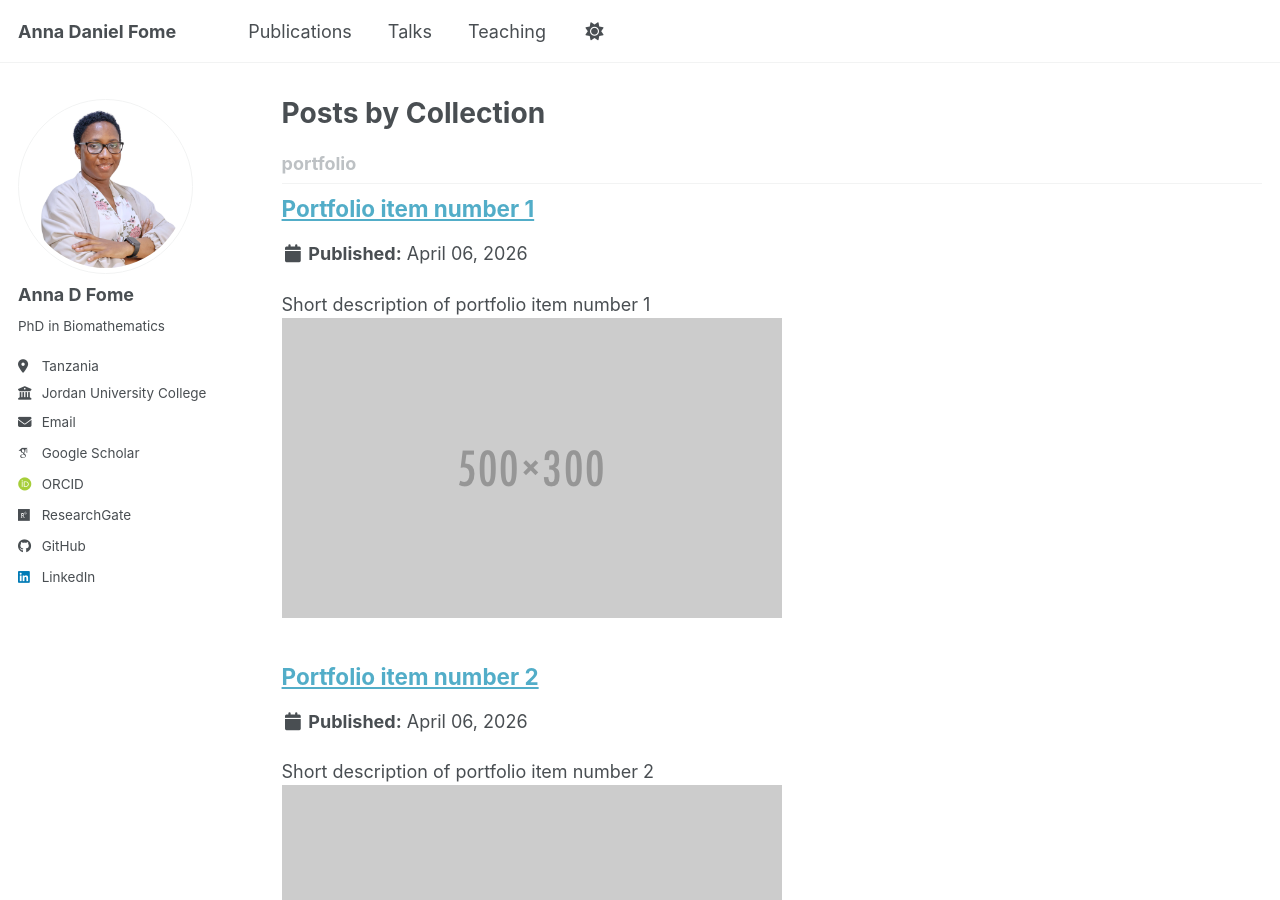
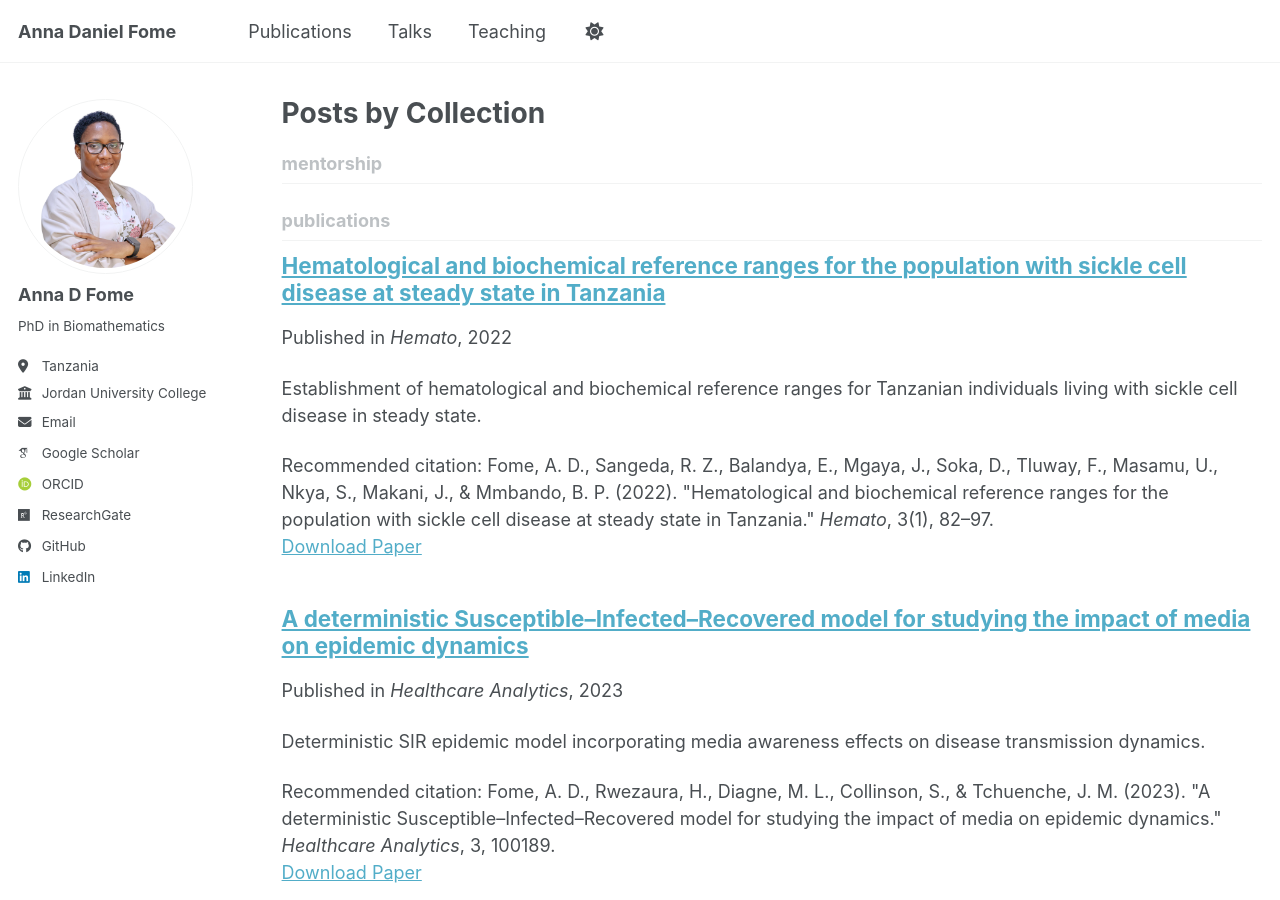
Before and after one commit to FomeA/FomeA.github.io, a Jekyll site: the page built from _pages/collection-archive.html, in a window 1280 px wide and 900 px high. Built offline with Jekyll 4.4.1, drawn with Linux system fonts in a browser that asks for light colours; some web fonts are replaced; a script bundle is joined from its source files by our own code; library files that are not in the unit come from our copies.

Commit message:
Update _config.yml

```diff
--- a/_config.yml
+++ b/_config.yml
@@ -227,7 +227,7 @@ collections:
   publications:
     output: true
     permalink: /:collection/:path/
-  portfolio:
+  mentorship:
     output: true
     permalink: /:collection/:path/
   talks:
@@ -273,10 +273,10 @@ defaults:
       author_profile: true
       share: true
       comments: true
-  # _portfolio
+  # _mentorship
   - scope:
       path: ""
-      type: portfolio
+      type: mentorship
     values:
       layout: single
       author_profile: true
```
